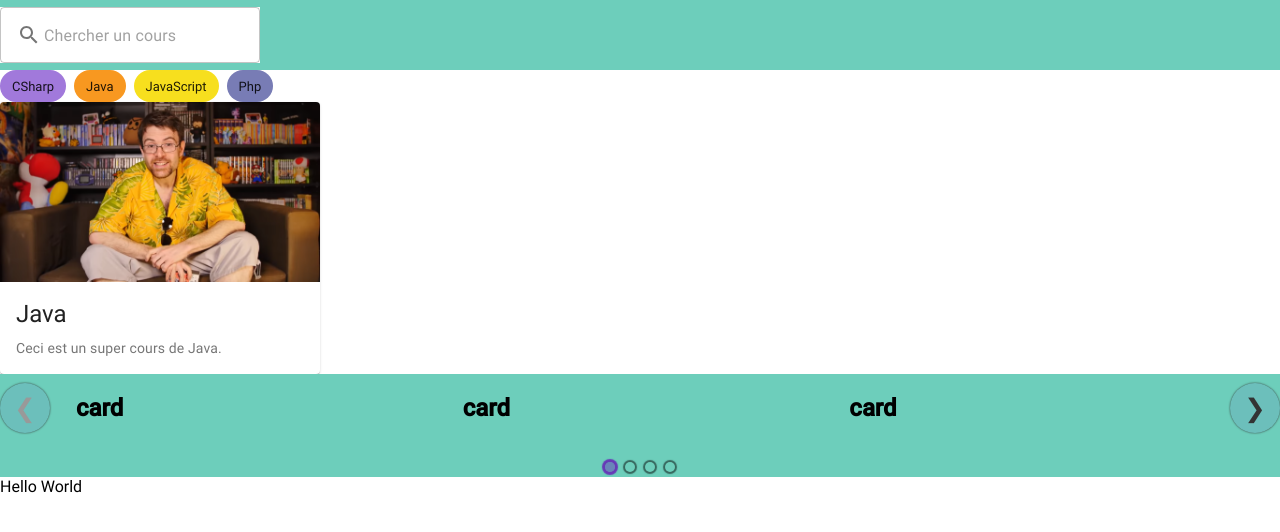
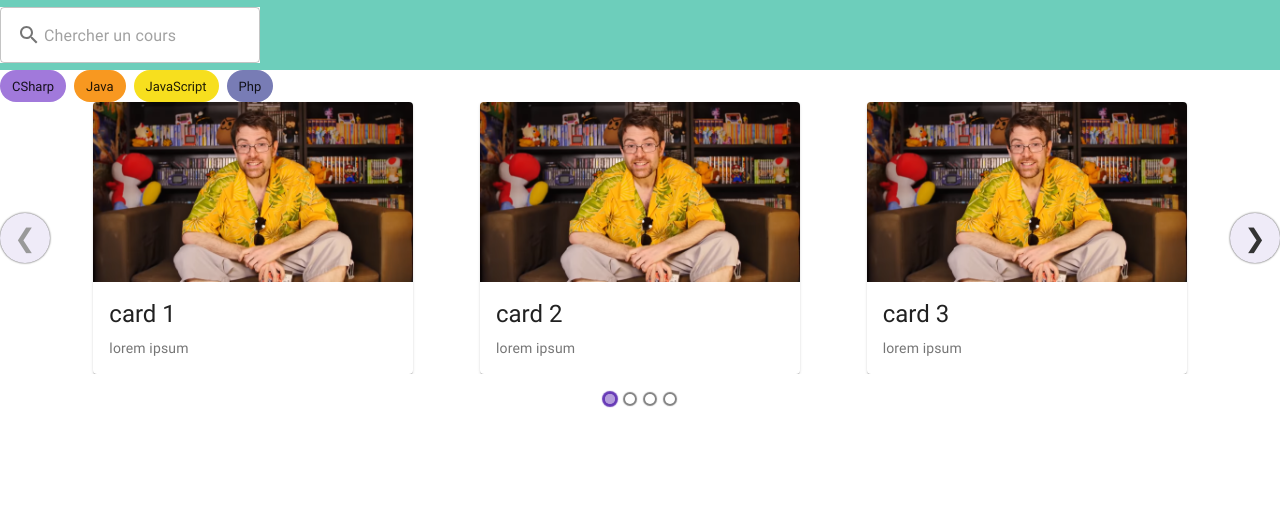
Before and after one commit to arkozor/courses-viewer-app, a Next.js app: page / in a window 1280 px wide. Shown: the top 532 px of the page. Built offline with nearby package versions, Linux system fonts and the light colour scheme.

Commit message:
generic carousel component, implementation of Card

```diff
--- a/components/Card/index.tsx
+++ b/components/Card/index.tsx
@@ -9,7 +9,7 @@ import classes from './style.module.scss'
 const CourseCard = (props): JSX.Element => {
     return (
         <div className={classes.card}>
-            <Card>
+            <Card key={props.key}>
                 <CardActionArea>
                     <CardMedia
                         component="img"
--- a/components/CarouselView/index.tsx
+++ b/components/CarouselView/index.tsx
@@ -1,57 +1,15 @@
 import React from 'react'
 import Carousel from 'react-elastic-carousel'
+import Card from '../Card'
 import classes from './style.module.scss'
 
-const courses = [
-    {
-        id: 1,
-        title: 'card'
-    },
-    {
-        id: 2,
-        title: 'card'
-    },
-    {
-        id: 3,
-        title: 'card'
-    },
-    {
-        id: 4,
-        title: 'card'
-    },
-    {
-        id: 5,
-        title: 'card'
-    },
-    {
-        id: 6,
-        title: 'card'
-    },
-    {
-        id: 7,
-        title: 'card'
-    },
-    {
-        id: 8,
-        title: 'card'
-    },
-    {
-        id: 9,
-        title: 'card'
-    },
-    {
-        id: 10,
-        title: 'card'
-    },
-    {
-        id: 11,
-        title: 'card'
-    },
-    {
-        id: 11,
-        title: 'card'
-    }
-]
+type Props = {
+    courseList: {
+        id: number
+        name: string
+        description: string
+    }[]
+}
 
 const breakPoints = [
     { width: 1, itemsToShow: 1 },
@@ -60,7 +18,7 @@ const breakPoints = [
     { width: 1200, itemsToShow: 5 }
 ]
 
-const SlideShow = () => {
+const SlideShow = ({ courseList }: Props) => {
     return (
         <div className={classes.app}>
             <Carousel
@@ -68,12 +26,12 @@ const SlideShow = () => {
                 breakPoints={breakPoints}
                 className={classes.carousel}
             >
-                {courses.map((course) => (
-                    <div key={course.id} className={classes.carouselItem}>
-                        <div className={classes.card}>
-                            <h2>{course.title}</h2>
-                        </div>
-                    </div>
+                {courseList.map((course) => (
+                    <Card
+                        key={course.id}
+                        name={course.name}
+                        description={course.description}
+                    />
                 ))}
             </Carousel>
         </div>
--- a/components/CarouselView/style.module.scss
+++ b/components/CarouselView/style.module.scss
@@ -10,13 +10,11 @@
 
 .carousel {
     position: relative;
-    background-color: $primary;
 }
 .carouselItems {
     display: flex;
     overflow-x: hidden;
     white-space: nowrap;
-    margin-left: 40px;
 }
 .carouselItem {
     flex: 1 0 300px;
--- /dev/null
+++ b/components/CoursesProvider/index.tsx
@@ -0,0 +1,62 @@
+export const courses = [
+    {
+        id: 1,
+        name: 'card 1',
+        description: 'lorem ipsum'
+    },
+    {
+        id: 2,
+        name: 'card 2',
+        description: 'lorem ipsum'
+    },
+    {
+        id: 3,
+        name: 'card 3',
+        description: 'lorem ipsum'
+    },
+    {
+        id: 4,
+        name: 'card 4',
+        description: 'lorem ipsum'
+    },
+    {
+        id: 5,
+        name: 'card 5',
+        description: 'lorem ipsum'
+    },
+    {
+        id: 6,
+        name: 'card 6',
+        description: 'lorem ipsum'
+    },
+    {
+        id: 7,
+        name: 'card 7',
+        description: 'lorem ipsum'
+    },
+    {
+        id: 8,
+        name: 'card 8',
+        description: 'lorem ipsum'
+    },
+    {
+        id: 9,
+        name: 'card 9',
+        description: 'lorem ipsum'
+    },
+    {
+        id: 10,
+        name: 'card 10',
+        description: 'lorem ipsum'
+    },
+    {
+        id: 11,
+        name: 'card 11',
+        description: 'lorem ipsum'
+    },
+    {
+        id: 11,
+        name: 'card 12',
+        description: 'lorem ipsum'
+    }
+]
--- a/pages/index.tsx
+++ b/pages/index.tsx
@@ -1,18 +1,13 @@
-import Card from 'components/Card'
 import React from 'react'
 import ChipFilters from '../components/ChipFilters'
 import Carousel from '../components/CarouselView'
+import { courses } from '../components/CoursesProvider'
 
 const HomePage = (): JSX.Element => {
     return (
         <div>
             <ChipFilters />
-            <Card
-                name={'Java'}
-                description={'Ceci est un super cours de Java.'}
-            />
-            <Carousel />
-            <div>Hello World</div>
+            <Carousel courseList={courses} />
         </div>
     )
 }
```
